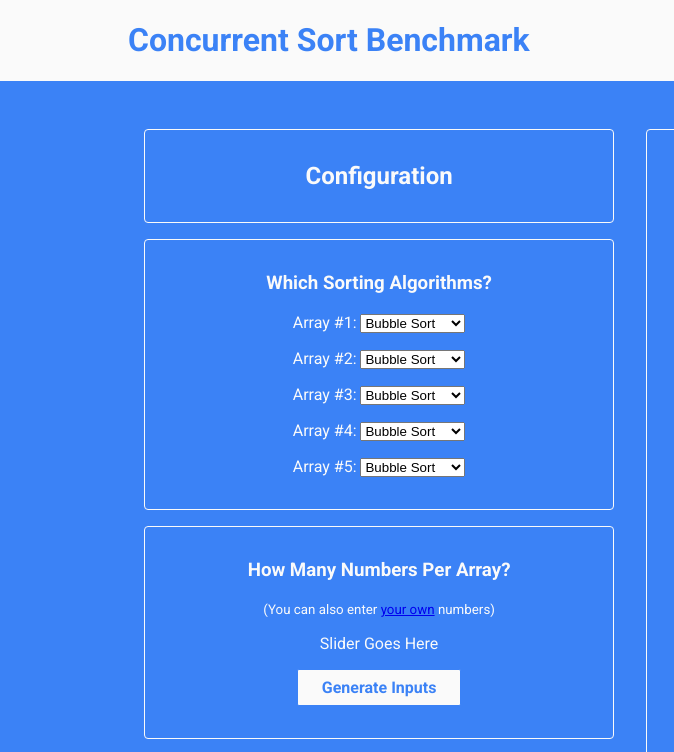
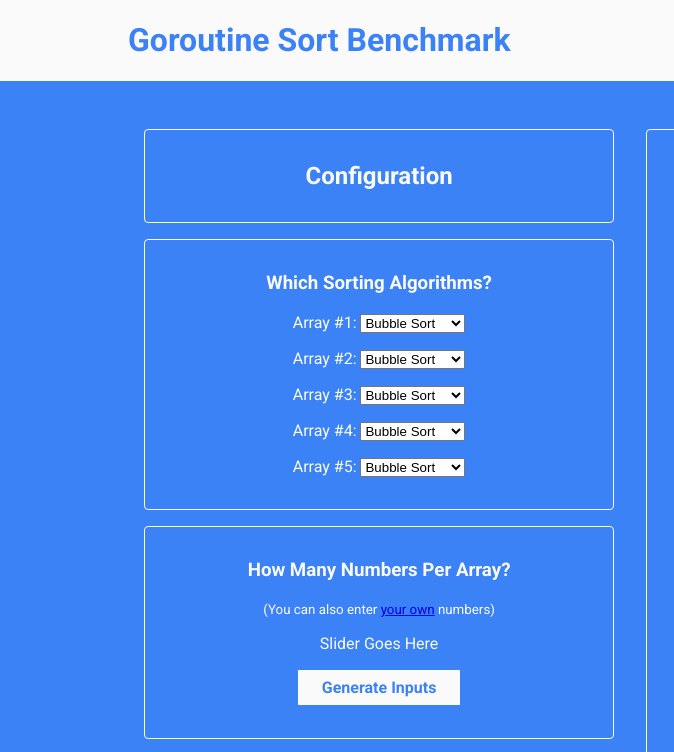
Before and after one commit to shah-a/int1.2-concurrent-benchmark-sort, a plain HTML site: page src/index.html in a window 1280 px wide. Shown: the top 752 px of the page, 0-674 px from the left. Drawn offline with Linux system fonts and the light colour scheme.

Commit message:
[Updated] title to "Gourtine Sort Benchmark"
Notes:
- Final name still TBD

```diff
--- a/src/index.html
+++ b/src/index.html
@@ -23,7 +23,7 @@
 <body>
   <header>
     <div class="header-content">
-      <h1>Concurrent Sort Benchmark</h1>
+      <h1>Goroutine Sort Benchmark</h1>
       <a href="https://github.com/shah-a/int1.2-concurrent-sort-benchmark" target="_blank" class="github">
         <i class="fab fa-github-alt fa-3x"></i>
       </a>
```
